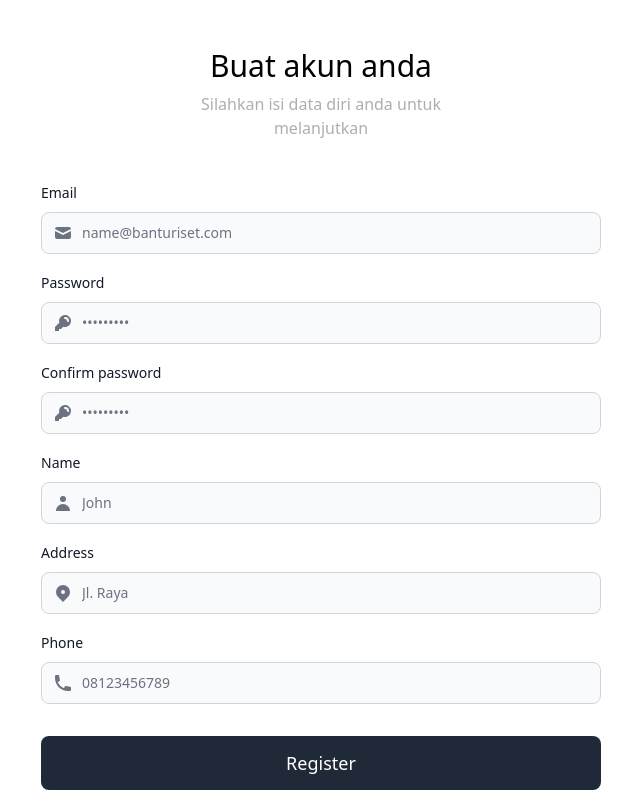
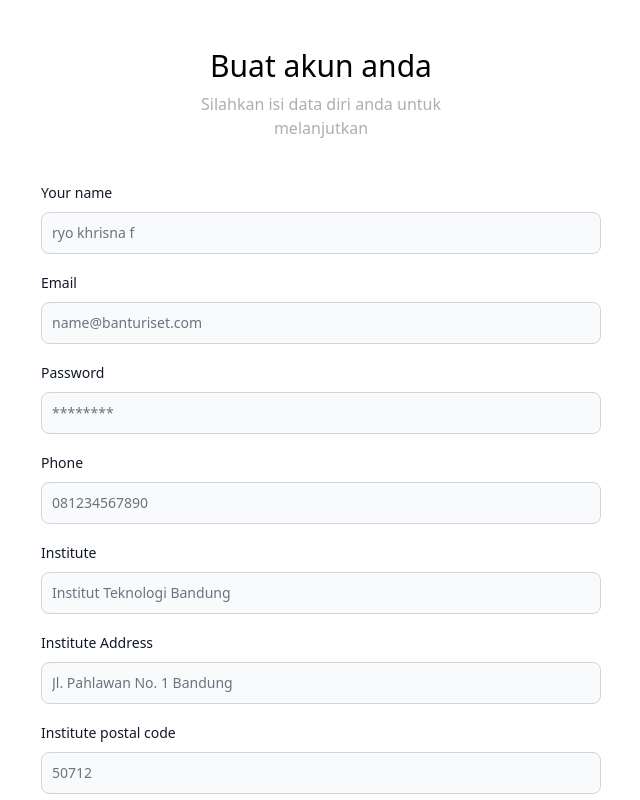
Before and after one commit to ryokf/BantuRiset-frontend, a React (Vite) app: page /register/1 in a window 1280 px wide. Shown: the top 800 px of the page, without its empty margins (319-959 px from the left). Built offline with nearby package versions, Linux system fonts and the light colour scheme.

Commit message:
✨feature: register

```diff
--- a/src/main.tsx
+++ b/src/main.tsx
@@ -53,6 +53,8 @@ ReactDOM.createRoot(document.getElementById('root')!).render(
           <Route path="/dashboard" element={<InvestorDashboard />} />
         }else if (roleAuth() == '3') {
           <Route path="/dashboard" element={<ResearcherDashboard/>} />
+        }else {
+          <Route path="*" element={<h1>not found</h1>} />
         }
 
         <Route path="/notification" element={<Notification />} />
--- a/src/pages/auth/RegisterPage.tsx
+++ b/src/pages/auth/RegisterPage.tsx
@@ -2,49 +2,111 @@ import AuthTemplate from '../../templates/AuthTemplate'
 import { Label, TextInput } from 'flowbite-react'
 import { HiKey, HiLocationMarker, HiMail, HiPhone, HiUser } from 'react-icons/hi'
 import Button from '../../components/Button'
+import register from '../../services/Auth/register'
+import { useState } from 'react'
+import { useParams } from 'react-router-dom'
 
 const RegisterPage = () => {
+    const { role } = useParams()
+
+    let roleInfo;
+    if (role == "1") {
+        roleInfo = "donatur"
+    } else if (role == "2") {
+        roleInfo = "peneliti"
+    } else {
+        return <div>nguaworr</div>
+    }
+
+    const [data, setData] = useState({
+        fname: "",
+        email: "",
+        role: "",
+        password: "",
+        phone: "",
+        institute: "",
+        instituteAddress: "",
+        postalCode: "",
+    });
+
+    const [isError, setIsError] = useState(false)
+
+    const updatedData = {
+        ...data,
+        role: roleInfo
+    }
+
+    const registerHandle = async (e: ({ preventDefault: () => void })) => {
+        e.preventDefault()
+        try {
+            const res = await register(updatedData.fname, updatedData.email, updatedData.role, updatedData.password, updatedData.phone, updatedData.institute, updatedData.instituteAddress, updatedData.postalCode)
+
+            if (await res) {
+                alert("registrasi sukses. Mohon tunggu verifikasi akun dari admin")
+                window.location.href = '/'
+            } else {
+                setIsError(true)
+            }
+        } catch (e) {
+            console.log(e)
+        }
+    }
+
+    console.log(data)
+
     return (
         <div className="mt-12 max-w-2xl m-auto">
             <AuthTemplate title="Buat akun anda" subtitle="Silahkan isi data diri anda untuk melanjutkan" footer="Already have an account? ">
-                <form className="flex w-10/12 m-auto flex-col gap-4 my-10">
+                <form onSubmit={registerHandle} className="flex w-10/12 m-auto flex-col gap-4 my-10">
+                    <div>
+                        <div className="mb-2 block">
+                            <Label htmlFor="email1" value="Your name" />
+                        </div>
+                        <TextInput id="name" type="text" placeholder="ryo khrisna f" required onChange={(e) => setData({ ...data, fname: e.target.value })} />
+                    </div>
                     <div>
                         <div className="mb-2 block">
                             <Label htmlFor="email1" value="Email" />
                         </div>
-                        <TextInput icon={HiMail} id="email1" type="email" placeholder="name@banturiset.com" required />
+                        <TextInput id="email" type="email" placeholder="name@banturiset.com" required onChange={(e) => setData({ ...data, email: e.target.value })} />
                     </div>
                     <div>
                         <div className="mb-2 block">
-                            <Label htmlFor="password1" value="Password" />
+                            <Label htmlFor="email1" value="Password" />
                         </div>
-                        <TextInput icon={HiKey} id="password1" type="password" placeholder="•••••••••" required />
+                        <TextInput id="password" type="password" placeholder="********" required onChange={(e) => setData({ ...data, password: e.target.value })} />
                     </div>
                     <div>
                         <div className="mb-2 block">
-                            <Label htmlFor="password2" value="Confirm password" />
+                            <Label htmlFor="email1" value="Phone" />
                         </div>
-                        <TextInput icon={HiKey} id="password2" type="password" placeholder="•••••••••" required />
+                        <TextInput id="phone" type="text" placeholder="081234567890" required onChange={(e) => setData({ ...data, phone: e.target.value })} />
                     </div>
                     <div>
                         <div className="mb-2 block">
-                            <Label htmlFor="name" value="Name" />
+                            <Label htmlFor="email1" value="Institute" />
                         </div>
-                        <TextInput icon={HiUser} id="name" type="text" placeholder="John" required />
+                        <TextInput id="Institute" type="text" placeholder="Institut Teknologi Bandung" required onChange={(e) => setData({ ...data, institute: e.target.value })} />
                     </div>
                     <div>
                         <div className="mb-2 block">
-                            <Label htmlFor="address" value="Address" />
+                            <Label htmlFor="email1" value="Institute Address" />
                         </div>
-                        <TextInput icon={HiLocationMarker} id="address" type="text" placeholder="Jl. Raya" required />
+                        <TextInput id="InstituteAddress" type="text" placeholder="Jl. Pahlawan No. 1 Bandung" required onChange={(e) => setData({ ...data, instituteAddress: e.target.value })} />
                     </div>
                     <div>
                         <div className="mb-2 block">
-                            <Label htmlFor="phone" value="Phone" />
+                            <Label htmlFor="email1" value="Institute postal code" />
                         </div>
-                        <TextInput icon={HiPhone} id="phone" type="text" placeholder="08123456789" required />
+                        <TextInput id="postal" type="text" placeholder="50712" required onChange={(e) => setData({ ...data, postalCode: e.target.value })} />
                     </div>
-                    <Button color='dark' className='rounded-lg my-4'>Register</Button>
+
+                    <ul className="text-sm ">
+                        <li className="text-red-500">{isError ? 'pastikan email dan nomer telepon belum terdaftar' : ''}</li>
+                        <li className="text-red-500">{isError ? 'pastikan nama lebih dari 8 karakter' : ''}</li>
+                    </ul>
+
+                    <Button type="submit" color='dark' className='rounded-lg my-4'>Register</Button>
                 </form>
             </AuthTemplate>
         </div>
--- /dev/null
+++ b/src/services/Auth/register.tsx
@@ -0,0 +1,42 @@
+import axios from "axios"
+
+const register = async (fname: string, email: string, role: string, password: string, phone: string,institute: string, instituteAddress: string, postalCode: string) => {
+    try {
+        const res = await axios.post(
+            'http://103.63.25.209:8080/api/register',
+            {
+                fname,
+                email,
+                password,
+                role,
+                phone,
+                institute,
+                institute_address: instituteAddress,
+                post: postalCode
+            },
+        )
+
+        if (res.data) {
+            try {
+                await axios.post(
+                    `http://103.63.25.209:8080/api/user/${role}/create/${res.data.user_id}`,
+                    {
+                        role: role
+                    },
+                )
+
+                return true
+            } catch (err) {
+                console.log(err)
+                return false
+            }
+        }
+
+        return false
+    } catch (err) {
+        console.log(err)
+        return false
+    }
+}
+
+export default register
```
